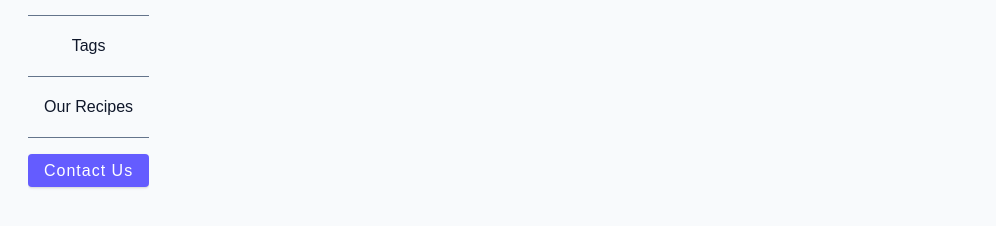
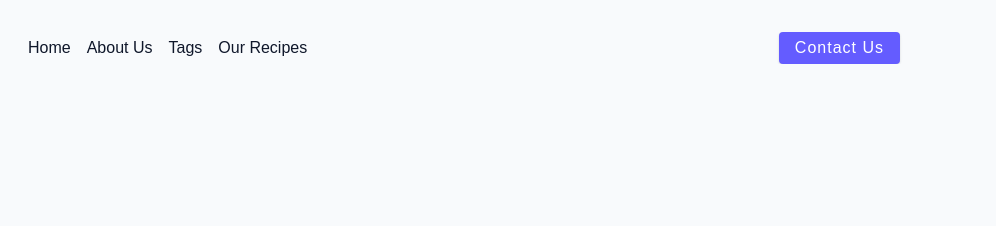
Before and after one commit to Nicolas-Paiva/Simply-Recipes---First-Project, a plain HTML site: page starter/index.html in a window 1280 px wide. Shown: the full height of the page, 284-1280 px from the left. Drawn offline with Linux system fonts and the light colour scheme.

Commit message:
Update 7

```diff
--- a/starter/css/main.css
+++ b/starter/css/main.css
@@ -350,9 +350,25 @@ ul {
     margin-right: 2rem;
   }
 
-  /* We wanna show the links in the big screen */
+  /* We wanna show the links in the big screen, but as a row */
   .nav-links {
     height: auto;
+    flex-direction: row;
+    align-items: center;
+    /* We want the links to occupy the remaining space of the div: */
+    width: 100%;
+  }
+
+  .nav-link {
+    padding: 0;
+    border: none;
+    margin-right: 1rem;
+    font-size: 1rem;
+  }
+
+  .contact-link {
+    /* Places the button all the way on the right */
+    margin-left: auto;
   }
 }
 
```
